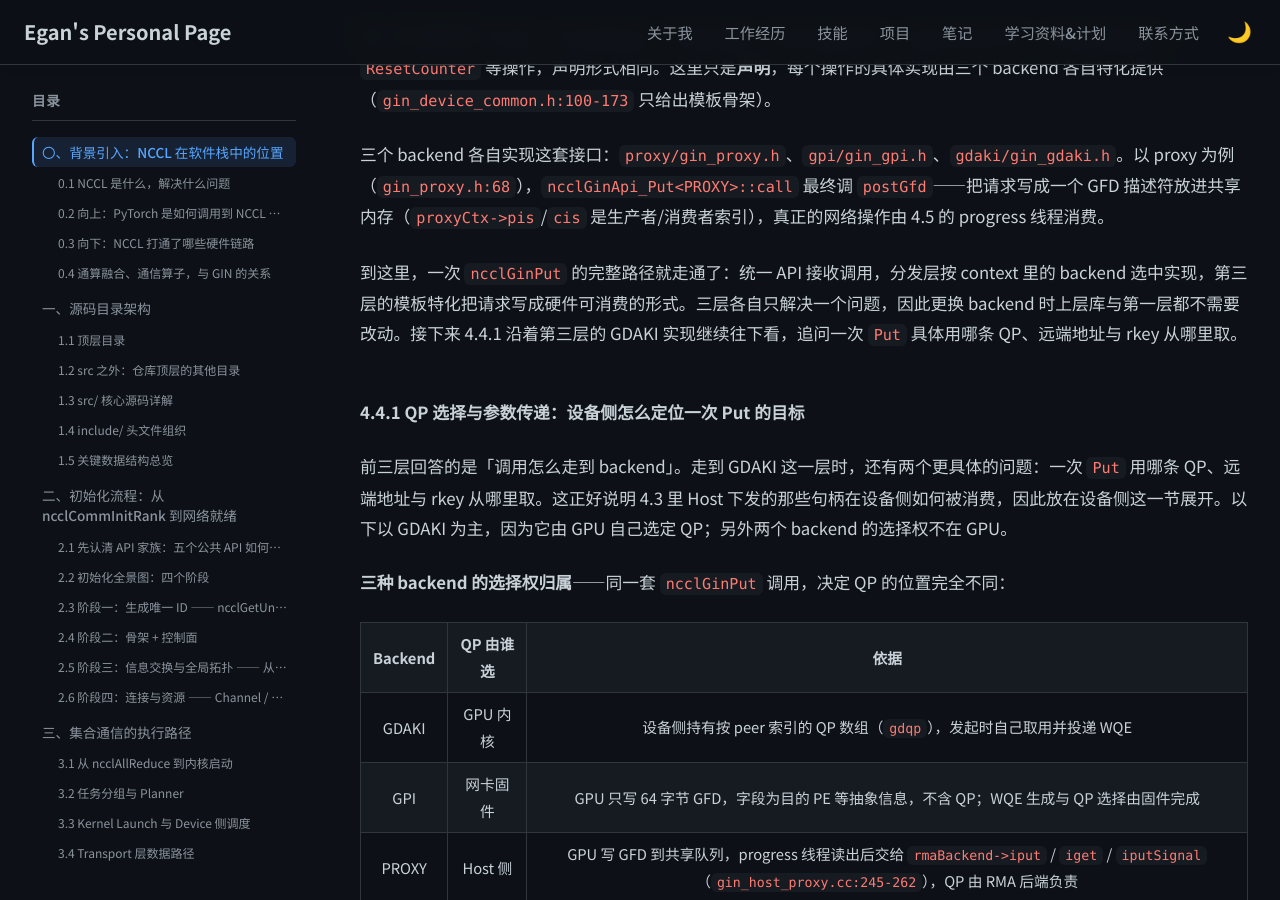
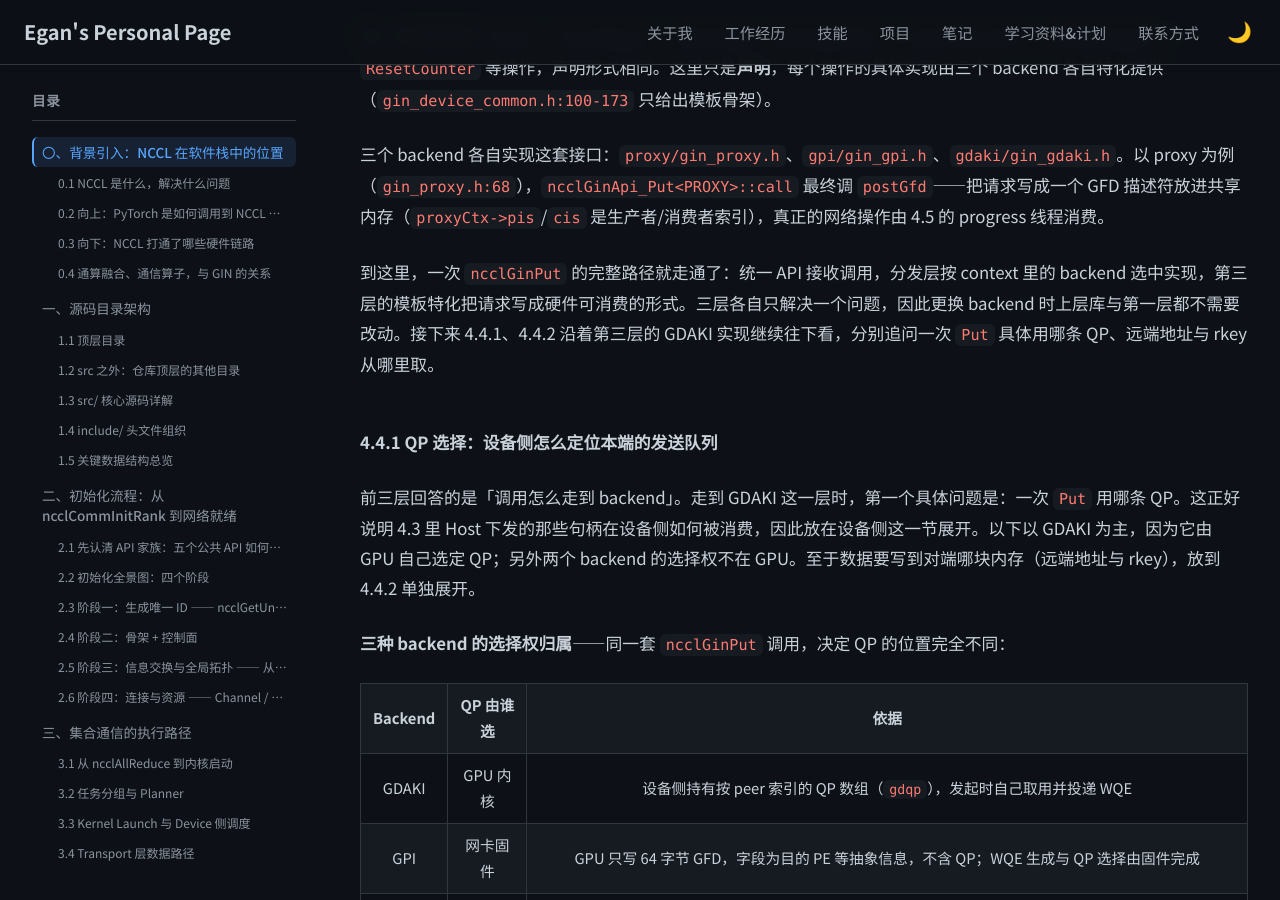
Before and after one commit to Lejun-Hu/Lejun-Hu.github.io, a Jekyll site: the page built from _notes/2026-8-24-nccl-source-study.md, in a window 1280 px wide and 900 px high, scrolled down 92903 px. Built offline with Jekyll 4.4.1, drawn with Linux system fonts in a browser that asks for light colours; nearby versions of some CDN libraries; some of the changed text lies outside the part shown.

Commit message:
笔记：将远端参数拆为独立小节 4.4.2

```diff
--- a/_notes/2026-8-24-nccl-source-study.md
+++ b/_notes/2026-8-24-nccl-source-study.md
@@ -2276,7 +2276,7 @@ uint32_t ginContextCount;
 | 第二层 · 分发 | 一次调用怎样找到选定的 backend | `gin_device_common.h` 的 `ncclGinCall` / `ncclGinCallImpl` |
 | 第三层 · 内部 API 与 backend 实现 | 选定之后写出 WQE 还是 GFD | `gin_device_common.h` 的 `ncclGinApi_*` 模板 + `proxy/`、`gpi/`、`gdaki/` 三个目录 |
 
-三层走完之后，4.4.1 再往下一层追问 GDAKI 的具体参数：一次 `Put` 用哪条 QP、远端地址与 rkey 从哪里取——这部分直接说明 4.3 下发的句柄如何被消费。本节只覆盖「提交」这一侧；请求提交后如何确认完成、以及为什么部分 backend 还需要 Host 线程推进，放在 4.5。
+三层走完之后，4.4.1 与 4.4.2 再往下一层追问 GDAKI 的具体参数：一次 `Put` 用哪条 QP（4.4.1）、远端地址与 rkey 从哪里取（4.4.2）——这部分直接说明 4.3 下发的句柄如何被消费。本节只覆盖「提交」这一侧；请求提交后如何确认完成、以及为什么部分 backend 还需要 Host 线程推进，放在 4.5。
 
 先看最靠近调用方的第一层。上层库（如 DeepEP）在自己写的 kernel 里包含 `nccl_device/gin.h` 后，看到的就是下面这组函数；它们的签名带 `ncclGin_C*`（GIN 上下文）和 `ncclTeam`，不含任何 backend 相关参数，这正是「与硬件无关」在接口上的体现：
 
@@ -2370,11 +2370,11 @@ struct ncclGinApi_Wait {
 
 三个 backend 各自实现这套接口：`proxy/gin_proxy.h`、`gpi/gin_gpi.h`、`gdaki/gin_gdaki.h`。以 proxy 为例（`gin_proxy.h:68`），`ncclGinApi_Put<PROXY>::call` 最终调 `postGfd`——把请求写成一个 GFD 描述符放进共享内存（`proxyCtx->pis`/`cis` 是生产者/消费者索引），真正的网络操作由 4.5 的 progress 线程消费。
 
-到这里，一次 `ncclGinPut` 的完整路径就走通了：统一 API 接收调用，分发层按 context 里的 backend 选中实现，第三层的模板特化把请求写成硬件可消费的形式。三层各自只解决一个问题，因此更换 backend 时上层库与第一层都不需要改动。接下来 4.4.1 沿着第三层的 GDAKI 实现继续往下看，追问一次 `Put` 具体用哪条 QP、远端地址与 rkey 从哪里取。
-
-#### 4.4.1 QP 选择与参数传递：设备侧怎么定位一次 Put 的目标
-
-前三层回答的是「调用怎么走到 backend」。走到 GDAKI 这一层时，还有两个更具体的问题：一次 `Put` 用哪条 QP、远端地址与 rkey 从哪里取。这正好说明 4.3 里 Host 下发的那些句柄在设备侧如何被消费，因此放在设备侧这一节展开。以下以 GDAKI 为主，因为它由 GPU 自己选定 QP；另外两个 backend 的选择权不在 GPU。
+到这里，一次 `ncclGinPut` 的完整路径就走通了：统一 API 接收调用，分发层按 context 里的 backend 选中实现，第三层的模板特化把请求写成硬件可消费的形式。三层各自只解决一个问题，因此更换 backend 时上层库与第一层都不需要改动。接下来 4.4.1、4.4.2 沿着第三层的 GDAKI 实现继续往下看，分别追问一次 `Put` 具体用哪条 QP、远端地址与 rkey 从哪里取。
+
+#### 4.4.1 QP 选择：设备侧怎么定位本端的发送队列
+
+前三层回答的是「调用怎么走到 backend」。走到 GDAKI 这一层时，第一个具体问题是：一次 `Put` 用哪条 QP。这正好说明 4.3 里 Host 下发的那些句柄在设备侧如何被消费，因此放在设备侧这一节展开。以下以 GDAKI 为主，因为它由 GPU 自己选定 QP；另外两个 backend 的选择权不在 GPU。至于数据要写到对端哪块内存（远端地址与 rkey），放到 4.4.2 单独展开。
 
 **三种 backend 的选择权归属**——同一套 `ncclGinPut` 调用，决定 QP 的位置完全不同：
 
@@ -2519,7 +2519,9 @@ connectionId（选哪张网卡）+ contextId（选该网卡上第几组 QP）
 
 这正解释了为什么 `_signalShadows` 按**全局** `contextIndex` 而非 `contextId` 分片（`gin__funcs.h:97`）：不同 context 的信号表 offset 不同、进度也互相独立，共用一份会互相覆盖进度；按完整二维组合隔离，同一 `contextId` 落在不同连接上时也不会共用槽位。
 
-**远端信息：数据落到对端哪里，由地址与 rkey 决定。** 前面几段都在回答「用哪条本地 QP 发」——`ctx.handle[contextId]` 与 `gdqp + peer` 选出的是本端的发送队列。但一次 RDMA 写是单边操作，接收方 CPU 不参与，发送方投递 WQE 时还必须再告诉网卡「数据写到对端哪块内存、用什么 rkey 校验」，否则对端网卡无从定位目标。所以除本地 QP 外，Put 还有另一半参数——远端地址与 rkey——它们从哪来、何时固化，分两个阶段看：
+#### 4.4.2 远端参数：地址与 rkey 从哪来、何时固化
+
+4.4.1 回答了「用哪条本地 QP 发」——`ctx.handle[contextId]` 与 `gdqp + peer` 选出的是本端的发送队列。但一次 RDMA 写是单边操作，接收方 CPU 不参与，发送方投递 WQE 时还必须再告诉网卡「数据写到对端哪块内存、用什么 rkey 校验」，否则对端网卡无从定位目标。所以除本地 QP 外，Put 还有另一半参数——远端地址与 rkey。本节回答它们从哪来、何时固化，分两个阶段看：
 
 - **建连阶段**：`gdakiFillExchInfo` 把本端的 `qpn`、LID、GID 填入 `gdaki_exch_info`（`gin_host_gdaki.cc:353-357`），全体交换后由 `gdakiConnectQp` 调用 `doca_verbs_qp_attr_set_dest_qp_num` 把**对端 QPN 写进本地 QP 的属性**（`:416`）。一次 RDMA 写涉及通信两端各自独立的 QP：本端 QP 负责投递 WQE，对端 QP 由这个绑定关系确定，配对工作在初始化时一次完成。
 - **运行阶段**：设备侧提交时传给 `doca_gpu_dev_verbs_put` 的参数是 `qp`、远端地址与 rkey、本地地址与 lkey、长度，**不需要再带远端 QP 号**（`gin_gdaki.h:67-71`、`:110`）：
@@ -2547,7 +2549,7 @@ laddr.key  = loadConst(&srcMh->lkey);                      // 本地 lkey
 2. **rkey 与本地 QP 用同一个 `peer` 下标对齐。** `gdqp + peer` 与 `dstMh->rkeys[peer]` 里的 `peer` 是同一个 rank 索引，因此一次 Put 的两半参数——本端 QP、远端 rkey——由同一个 peer 对齐，不存在额外的映射表。
 3. **「下发」发生在初始化期，不是每次 launch kernel。** 窗口注册与 `createContext` 完成时，rkey 数组与 QP 数组就已放进 GPU 可见内存，句柄随 `ncclDevComm` 与窗口一次性交到设备侧；kernel 启动时只是按下标读这些已就绪的指针。这正是 4.3 结尾「控制面一次准备、kernel 不再向 Host 查询」在 GDAKI 参数上的具体体现。
 
-**初始化配置的影响**：
+上面讲的 QP 数组、rkey 表都是初始化期的产物，它们的规模由两个配置决定，归纳如下：
 
 | 配置 | 作用 | 位置 |
 |------|------|------|
```
